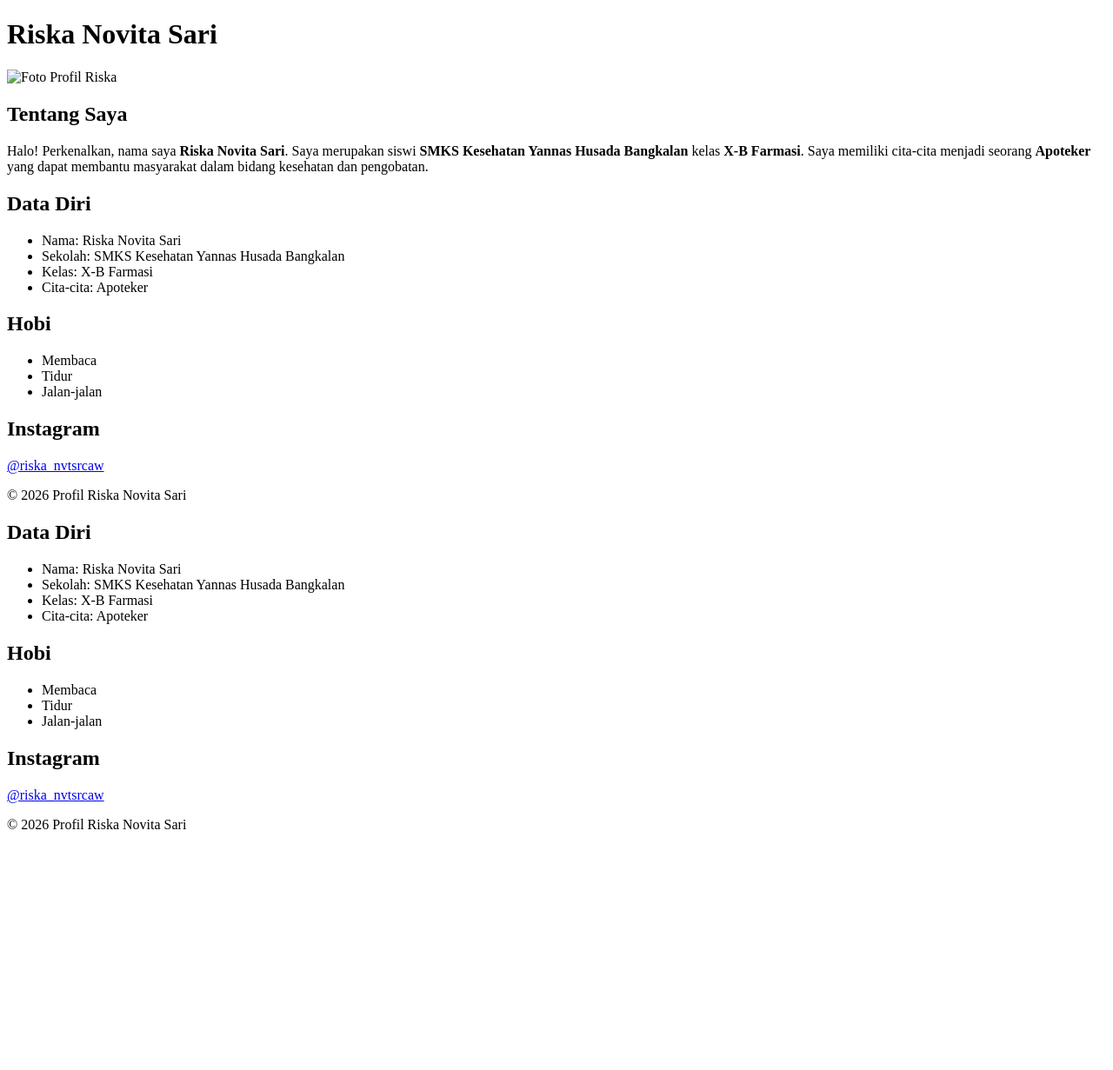
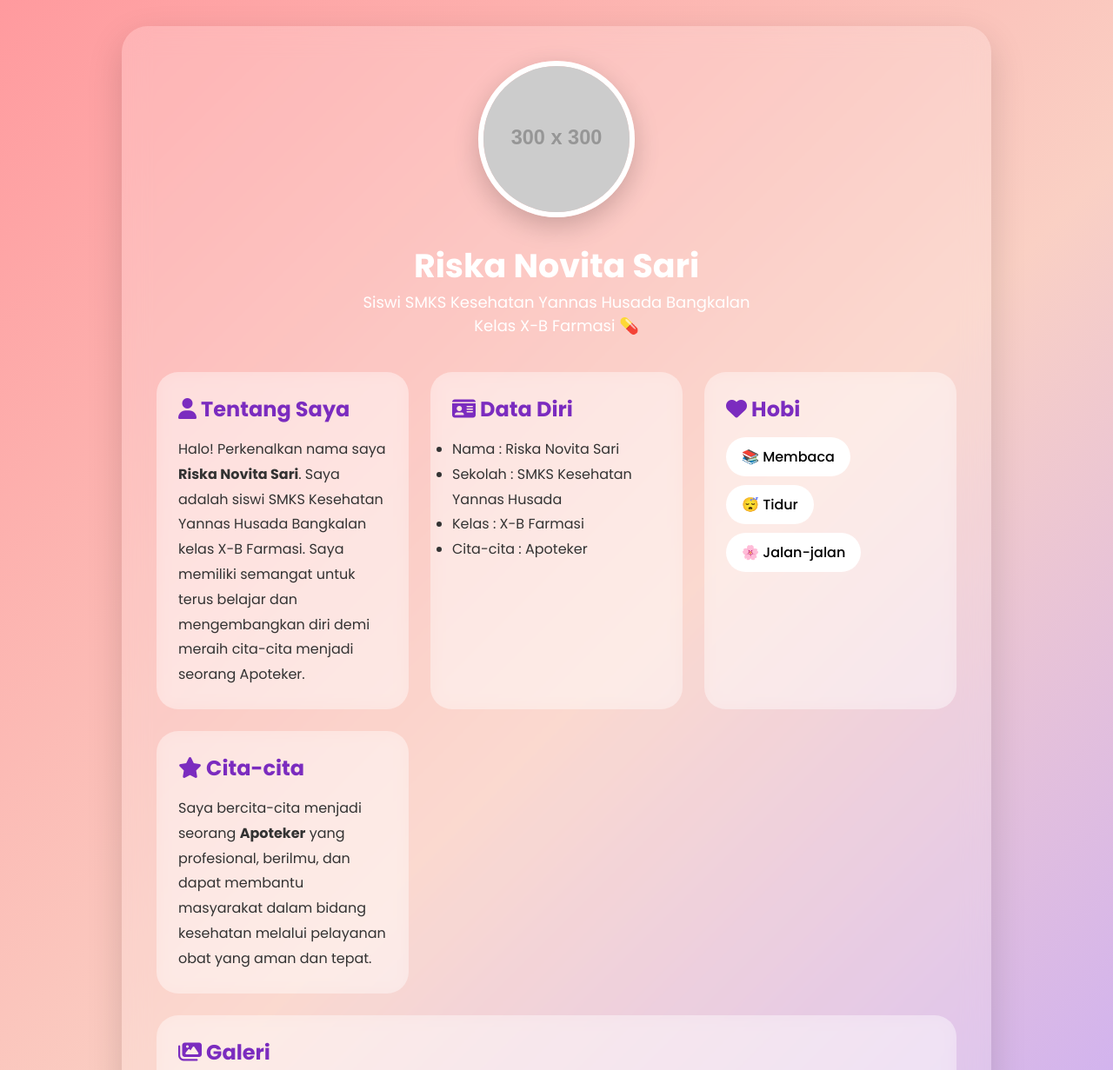
Before and after one commit to riskanovitas77-cloud/Pr0fil--html, a plain HTML site: page Index.Html in a window 1280 px wide. Shown: the top 1231 px of the page at 87% size. Before the commit the page ends 974 px from the top, so only its background shows below. Drawn offline with Linux system fonts and the light colour scheme; placeholder pictures from the web are drawn by us.

Commit message:
Update Index.Html

```diff
--- a/Index.Html
+++ b/Index.Html
@@ -4,75 +4,244 @@
 <meta charset="UTF-8">
 <meta name="viewport" content="width=device-width, initial-scale=1.0">
 <title>Profil Riska Novita Sari</title>
+
+<link href="https://fonts.googleapis.com/css2?family=Poppins:wght@300;400;500;600;700&display=swap" rel="stylesheet">
+<link rel="stylesheet" href="https://cdnjs.cloudflare.com/ajax/libs/font-awesome/6.5.1/css/all.min.css">
+
+<style>
+*{
+    margin:0;
+    padding:0;
+    box-sizing:border-box;
+    font-family:'Poppins',sans-serif;
+}
+
+body{
+    background: linear-gradient(135deg,#ff9a9e,#fad0c4,#c2a8ff);
+    min-height:100vh;
+    display:flex;
+    justify-content:center;
+    align-items:center;
+    padding:30px;
+}
+
+.container{
+    max-width:1000px;
+    width:100%;
+    background:rgba(255,255,255,0.2);
+    backdrop-filter:blur(15px);
+    border-radius:30px;
+    padding:40px;
+    box-shadow:0 15px 40px rgba(0,0,0,0.15);
+    animation:fadeIn 1s ease;
+}
+
+@keyframes fadeIn{
+    from{
+        opacity:0;
+        transform:translateY(30px);
+    }
+    to{
+        opacity:1;
+        transform:translateY(0);
+    }
+}
+
+.hero{
+    text-align:center;
+    margin-bottom:40px;
+}
+
+.hero img{
+    width:180px;
+    height:180px;
+    border-radius:50%;
+    border:6px solid white;
+    object-fit:cover;
+    box-shadow:0 10px 30px rgba(0,0,0,0.2);
+}
+
+.hero h1{
+    margin-top:20px;
+    color:#fff;
+    font-size:38px;
+}
+
+.hero p{
+    color:#fff;
+    font-size:18px;
+}
+
+.grid{
+    display:grid;
+    grid-template-columns:repeat(auto-fit,minmax(280px,1fr));
+    gap:25px;
+}
+
+.card{
+    background:rgba(255,255,255,0.35);
+    backdrop-filter:blur(10px);
+    border-radius:25px;
+    padding:25px;
+    transition:.4s;
+}
+
+.card:hover{
+    transform:translateY(-8px);
+    box-shadow:0 10px 25px rgba(0,0,0,0.15);
+}
+
+.card h2{
+    color:#7b2cbf;
+    margin-bottom:15px;
+}
+
+.card p,
+.card li{
+    color:#333;
+    line-height:1.8;
+}
+
+.hobi{
+    display:flex;
+    flex-wrap:wrap;
+    gap:10px;
+}
+
+.hobi span{
+    background:#ffffff;
+    padding:10px 18px;
+    border-radius:30px;
+    font-weight:500;
+}
+
+.instagram{
+    text-align:center;
+    margin-top:30px;
+}
+
+.instagram a{
+    text-decoration:none;
+    background:#e1306c;
+    color:white;
+    padding:14px 30px;
+    border-radius:50px;
+    display:inline-block;
+    transition:.3s;
+}
+
+.instagram a:hover{
+    transform:scale(1.08);
+}
+
+.gallery{
+    display:grid;
+    grid-template-columns:repeat(auto-fit,minmax(150px,1fr));
+    gap:15px;
+    margin-top:15px;
+}
+
+.gallery img{
+    width:100%;
+    height:180px;
+    object-fit:cover;
+    border-radius:15px;
+}
+
+footer{
+    text-align:center;
+    margin-top:35px;
+    color:white;
+    font-weight:500;
+}
+
+@media(max-width:600px){
+    .hero h1{
+        font-size:28px;
+    }
+
+    .container{
+        padding:25px;
+    }
+}
+</style>
 </head>
 <body>
 
+<div class="container">
+
+    <div class="hero">
+        <!-- GANTI FOTO DI BAWAH INI -->
+        <img src="https://via.placeholder.com/300x300.png?text=Foto+Riska" alt="Foto Profil">
+
         <h1>Riska Novita Sari</h1>
+        <p>Siswi SMKS Kesehatan Yannas Husada Bangkalan</p>
+        <p>Kelas X-B Farmasi 💊</p>
+    </div>
 
-<img src="foto-profil.jpg" alt="Foto Profil Riska" width="200">
+    <div class="grid">
 
-<h2>Tentang Saya</h2>
+        <div class="card">
+            <h2><i class="fa-solid fa-user"></i> Tentang Saya</h2>
             <p>
-Halo! Perkenalkan, nama saya <b>Riska Novita Sari</b>.
-Saya merupakan siswi <b>SMKS Kesehatan Yannas Husada Bangkalan</b>
-kelas <b>X-B Farmasi</b>. Saya memiliki cita-cita menjadi
-seorang <b>Apoteker</b> yang dapat membantu masyarakat dalam
-bidang kesehatan dan pengobatan.
+                Halo! Perkenalkan nama saya <b>Riska Novita Sari</b>.
+                Saya adalah siswi SMKS Kesehatan Yannas Husada Bangkalan
+                kelas X-B Farmasi. Saya memiliki semangat untuk terus belajar
+                dan mengembangkan diri demi meraih cita-cita menjadi seorang Apoteker.
             </p>
+        </div>
 
-<h2>Data Diri</h2>
+        <div class="card">
+            <h2><i class="fa-solid fa-id-card"></i> Data Diri</h2>
             <ul>
-<li>Nama: Riska Novita Sari</li>
-<li>Sekolah: SMKS Kesehatan Yannas Husada Bangkalan</li>
-<li>Kelas: X-B Farmasi</li>
-<li>Cita-cita: Apoteker</li>
+                <li>Nama : Riska Novita Sari</li>
+                <li>Sekolah : SMKS Kesehatan Yannas Husada</li>
+                <li>Kelas : X-B Farmasi</li>
+                <li>Cita-cita : Apoteker</li>
             </ul>
+        </div>
 
-<h2>Hobi</h2>
-<ul>
-<li>Membaca</li>
-<li>Tidur</li>
-<li>Jalan-jalan</li>
-</ul>
+        <div class="card">
+            <h2><i class="fa-solid fa-heart"></i> Hobi</h2>
+            <div class="hobi">
+                <span>📚 Membaca</span>
+                <span>😴 Tidur</span>
+                <span>🌸 Jalan-jalan</span>
+            </div>
+        </div>
 
-<h2>Instagram</h2>
+        <div class="card">
+            <h2><i class="fa-solid fa-star"></i> Cita-cita</h2>
             <p>
+                Saya bercita-cita menjadi seorang <b>Apoteker</b> yang profesional,
+                berilmu, dan dapat membantu masyarakat dalam bidang kesehatan
+                melalui pelayanan obat yang aman dan tepat.
+            </p>
+        </div>
+
+        <div class="card" style="grid-column:1/-1;">
+            <h2><i class="fa-solid fa-images"></i> Galeri</h2>
+            <div class="gallery">
+                <img src="https://images.unsplash.com/photo-1494790108377-be9c29b29330?w=500" alt="">
+                <img src="https://images.unsplash.com/photo-1517841905240-472988babdf9?w=500" alt="">
+                <img src="https://images.unsplash.com/photo-1524504388940-b1c1722653e1?w=500" alt="">
+                <img src="https://images.unsplash.com/photo-1519085360753-af0119f7cbe7?w=500" alt="">
+            </div>
+        </div>
+
+    </div>
+
+    <div class="instagram">
         <a href="https://instagram.com/riska_nvtsrcaw" target="_blank">
-@riska_nvtsrcaw
+            <i class="fab fa-instagram"></i> @riska_nvtsrcaw
         </a>
-</p>
+    </div>
 
     <footer>
-<p>© 2026 Profil Riska Novita Sari</p>
+        © 2026 | Profil Riska Novita Sari 💜
     </footer>
+
+</div>
 
 </body>
 </html>
-<h2>Data Diri</h2>
-<ul>
-<li>Nama: Riska Novita Sari</li>
-<li>Sekolah: SMKS Kesehatan Yannas Husada Bangkalan</li>
-<li>Kelas: X-B Farmasi</li>
-<li>Cita-cita: Apoteker</li>
-</ul>
-
-<h2>Hobi</h2>
-<ul>
-<li>Membaca</li>
-<li>Tidur</li>
-<li>Jalan-jalan</li>
-</ul>
-
-<h2>Instagram</h2>
-<p>
-<a href="https://instagram.com/riska_nvtsrcaw" target="_blank">
-@riska_nvtsrcaw
-</a>
-</p>
-
-<footer>
-<p>© 2026 Profil Riska Novita Sari</p>
-</footer>
-
-</body>
-</html>
```
Lines whose indentation alone changed are shown as unchanged.
